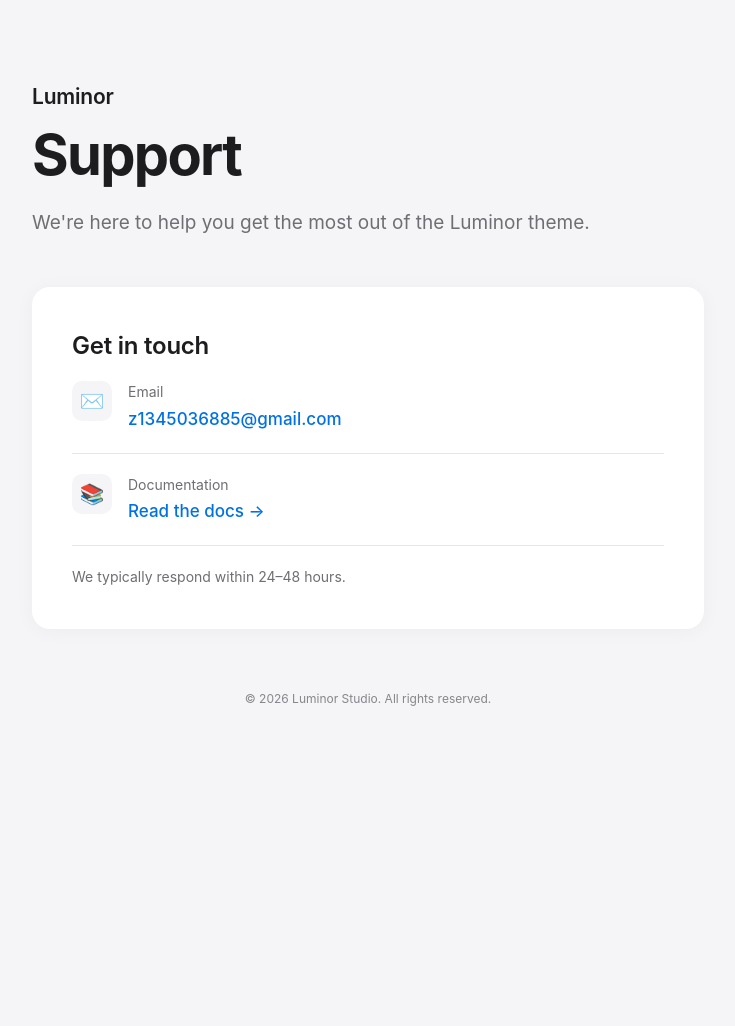
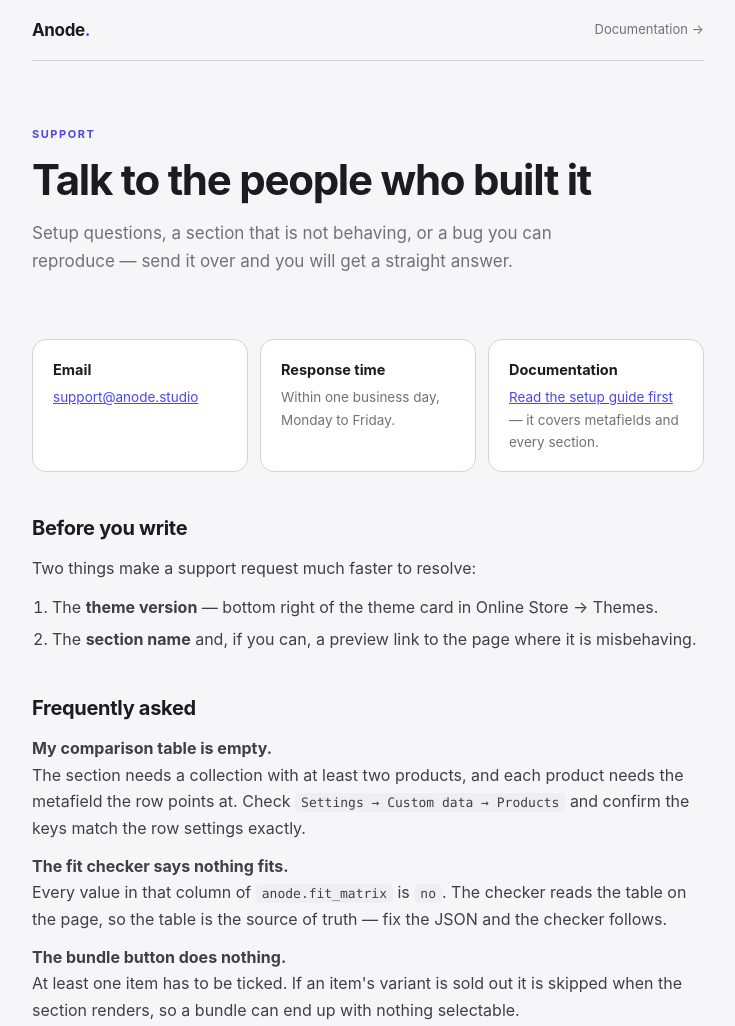
Before and after one commit to KiritoCheng/anode-help, a plain HTML site: page support/index.html in a window 1280 px wide. Shown: the top 1026 px of the page, without its empty margins (272-1007 px from the left). Before the commit the page ends 800 px from the top, so only its background shows below. Drawn offline with Linux system fonts and the light colour scheme.

Commit message:
Add files via upload

```diff
--- a/support/index.html
+++ b/support/index.html
@@ -3,130 +3,114 @@
 <head>
 <meta charset="UTF-8">
 <meta name="viewport" content="width=device-width, initial-scale=1.0">
-<title>Support — Luminor Theme</title>
+<title>Support — Anode Theme</title>
 <style>
+  :root {
+    --brand: #4F46E5;
+    --brand-hover: #4338CA;
+    --bg: #F6F6F8;
+    --surface: #FFFFFF;
+    --ink: #1B1B20;
+    --ink-muted: #71717A;
+    --line: #D4D4D8;
+  }
   * { margin: 0; padding: 0; box-sizing: border-box; }
   body {
-    font-family: -apple-system, BlinkMacSystemFont, 'SF Pro Display', 'Segoe UI', Roboto, Helvetica, Arial, sans-serif;
-    background: #f5f5f7;
-    color: #1d1d1f;
-    line-height: 1.6;
+    font-family: Inter, 'Segoe UI', Roboto, 'Helvetica Neue', Arial, sans-serif;
+    background: var(--bg); color: var(--ink);
+    line-height: 1.65; font-size: 16px;
     -webkit-font-smoothing: antialiased;
   }
-  .container {
-    max-width: 720px;
-    margin: 0 auto;
-    padding: 80px 24px;
+  .shell { max-width: 720px; margin: 0 auto; padding: 0 24px 96px; }
+  .topbar {
+    display: flex; align-items: center; justify-content: space-between;
+    padding: 16px 0; border-bottom: 1px solid var(--line);
   }
-  .logo {
-    font-size: 21px;
-    font-weight: 600;
-    color: #1d1d1f;
-    margin-bottom: 12px;
-    letter-spacing: -0.01em;
+  .brand { font-weight: 700; letter-spacing: -0.02em; font-size: 17px; }
+  .brand span { color: var(--brand); }
+  .topbar a { font-size: 13px; color: var(--ink-muted); text-decoration: none; }
+  .topbar a:hover { color: var(--brand); }
+
+  header { padding: 64px 0 32px; }
+  .eyebrow { font-size: 11px; font-weight: 700; letter-spacing: 0.14em; text-transform: uppercase; color: var(--brand); margin-bottom: 14px; }
+  h1 { font-size: 42px; font-weight: 700; letter-spacing: -0.03em; line-height: 1.1; }
+  .lede { margin-top: 16px; font-size: 17px; color: var(--ink-muted); max-width: 52ch; }
+
+  h2 { font-size: 20px; font-weight: 700; letter-spacing: -0.015em; margin: 40px 0 10px; }
+  p { color: #3F3F46; margin-bottom: 12px; }
+  ul, ol { margin: 0 0 16px 20px; }
+  li { margin-bottom: 6px; color: #3F3F46; }
+  a { color: var(--brand); }
+  a:hover { color: var(--brand-hover); }
+  code {
+    background: #EFEFF3; padding: 2px 6px; border-radius: 5px;
+    font-family: 'JetBrains Mono', Menlo, Consolas, monospace; font-size: 13px;
   }
-  h1 {
-    font-size: 56px;
-    font-weight: 700;
-    letter-spacing: -0.03em;
-    margin-bottom: 24px;
-    line-height: 1.05;
+
+  .cards { display: grid; grid-template-columns: repeat(auto-fit, minmax(200px, 1fr)); gap: 12px; margin: 20px 0 8px; }
+  .card {
+    background: var(--surface); border: 1px solid var(--line);
+    border-radius: 14px; padding: 18px 20px;
   }
-  p.subtitle {
-    font-size: 19px;
-    color: #6e6e73;
-    margin-bottom: 48px;
-  }
-  .card {
-    background: #fff;
-    border-radius: 18px;
-    padding: 40px;
-    box-shadow: 0 2px 20px rgba(0,0,0,0.04);
-  }
-  h2 {
-    font-size: 24px;
-    font-weight: 600;
-    margin-bottom: 16px;
-    letter-spacing: -0.01em;
-  }
-  .contact-item {
-    display: flex;
-    align-items: flex-start;
-    gap: 16px;
-    margin-bottom: 20px;
-    padding-bottom: 20px;
-    border-bottom: 1px solid #e5e5ea;
-  }
-  .contact-item:last-child { border-bottom: none; margin-bottom: 0; padding-bottom: 0; }
-  .icon {
-    width: 40px;
-    height: 40px;
-    background: #f5f5f7;
-    border-radius: 10px;
-    display: flex;
-    align-items: center;
-    justify-content: center;
-    font-size: 20px;
-    flex-shrink: 0;
-  }
-  .label {
-    font-size: 14px;
-    color: #6e6e73;
-    margin-bottom: 2px;
-  }
-  .value {
-    font-size: 17px;
-    font-weight: 500;
-  }
-  a { color: #0071e3; text-decoration: none; }
-  a:hover { text-decoration: underline; }
-  .response-time {
-    font-size: 14px;
-    color: #6e6e73;
-    margin-top: 16px;
-  }
-  footer {
-    margin-top: 60px;
-    text-align: center;
-    font-size: 12px;
-    color: #86868b;
-  }
-  @media (max-width: 640px) {
-    h1 { font-size: 40px; }
-    .card { padding: 28px 24px; }
-    .container { padding: 48px 20px; }
+  .card h3 { font-size: 14.5px; font-weight: 650; margin-bottom: 4px; }
+  .card p { font-size: 13.5px; color: var(--ink-muted); margin: 0; }
+
+  .note { border-left: 3px solid var(--brand); background: var(--surface); padding: 14px 18px; border-radius: 0 10px 10px 0; margin: 0 0 18px; }
+  .note p { margin: 0; font-size: 14.5px; }
+
+  footer { margin-top: 56px; padding-top: 20px; border-top: 1px solid var(--line); font-size: 13px; color: var(--ink-muted); }
+
+  @media (max-width: 600px) {
+    h1 { font-size: 32px; }
+    header { padding-top: 44px; }
   }
 </style>
 </head>
 <body>
-<div class="container">
-  <div class="logo">Luminor</div>
-  <h1>Support</h1>
-  <p class="subtitle">We're here to help you get the most out of the Luminor theme.</p>
+<div class="shell">
 
-  <div class="card">
-    <h2>Get in touch</h2>
-
-    <div class="contact-item">
-      <div class="icon">✉️</div>
-      <div>
-        <div class="label">Email</div>
-        <div class="value"><a href="mailto:z1345036885@gmail.com">z1345036885@gmail.com</a></div>
-      </div>
-    </div>
-
-    <div class="contact-item">
-      <div class="icon">📚</div>
-      <div>
-        <div class="label">Documentation</div>
-        <div class="value"><a href="https://kiritocheng.github.io/luminor-help/docs/">Read the docs →</a></div>
-      </div>
-    </div>
-
-    <p class="response-time">We typically respond within 24–48 hours.</p>
+  <div class="topbar">
+    <div class="brand">Anode<span>.</span></div>
+    <a href="./../docs/">Documentation →</a>
   </div>
 
-  <footer>© 2026 Luminor Studio. All rights reserved.</footer>
+  <header>
+    <p class="eyebrow">Support</p>
+    <h1>Talk to the people who built it</h1>
+    <p class="lede">Setup questions, a section that is not behaving, or a bug you can reproduce — send it over and you will get a straight answer.</p>
+  </header>
+
+  <div class="cards">
+    <div class="card"><h3>Email</h3><p><a href="mailto:support@anode.studio">support@anode.studio</a></p></div>
+    <div class="card"><h3>Response time</h3><p>Within one business day, Monday to Friday.</p></div>
+    <div class="card"><h3>Documentation</h3><p><a href="./../docs/">Read the setup guide first</a> — it covers metafields and every section.</p></div>
+  </div>
+
+  <h2>Before you write</h2>
+  <p>Two things make a support request much faster to resolve:</p>
+  <ol>
+    <li>The <strong>theme version</strong> — bottom right of the theme card in Online Store → Themes.</li>
+    <li>The <strong>section name</strong> and, if you can, a preview link to the page where it is misbehaving.</li>
+  </ol>
+
+  <h2>Frequently asked</h2>
+
+  <p><strong>My comparison table is empty.</strong><br>
+  The section needs a collection with at least two products, and each product needs the metafield the row points at. Check <code>Settings → Custom data → Products</code> and confirm the keys match the row settings exactly.</p>
+
+  <p><strong>The fit checker says nothing fits.</strong><br>
+  Every value in that column of <code>anode.fit_matrix</code> is <code>no</code>. The checker reads the table on the page, so the table is the source of truth — fix the JSON and the checker follows.</p>
+
+  <p><strong>The bundle button does nothing.</strong><br>
+  At least one item has to be ticked. If an item's variant is sold out it is skipped when the section renders, so a bundle can end up with nothing selectable.</p>
+
+  <p><strong>A colour swatch is blank.</strong><br>
+  Set a variant image, or give the variant a colour in Shopify's colour metafield. Without either, the theme shows the first letter of the variant name instead of guessing a colour.</p>
+
+  <p><strong>Can I add a second style preset?</strong><br>
+  The theme ships one preset so the demo and the default install stay identical. Use theme settings and colour schemes to vary a store instead.</p>
+
+  <footer>© 2026 Anode Studio. All rights reserved.</footer>
 </div>
 </body>
 </html>
```
